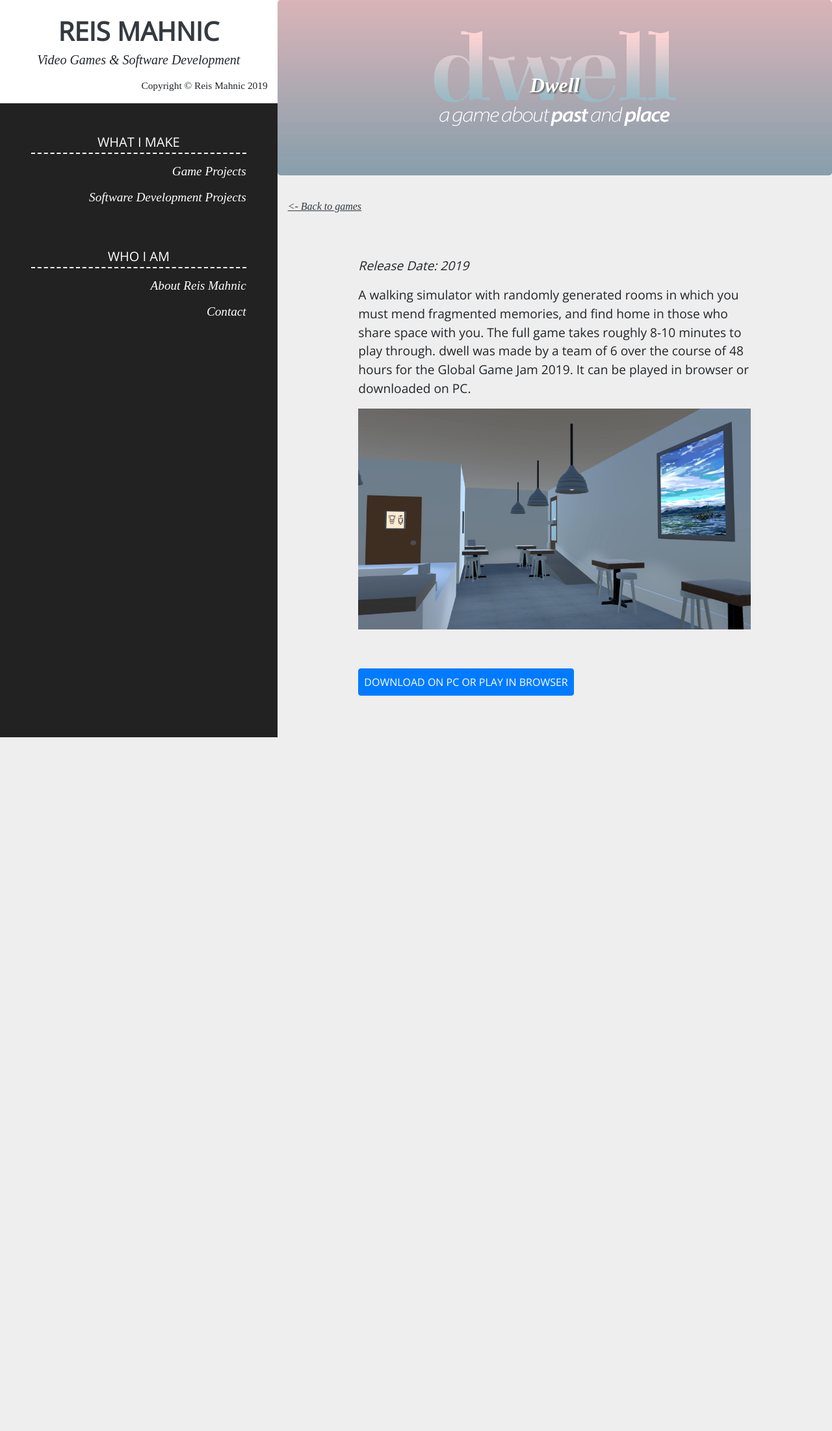
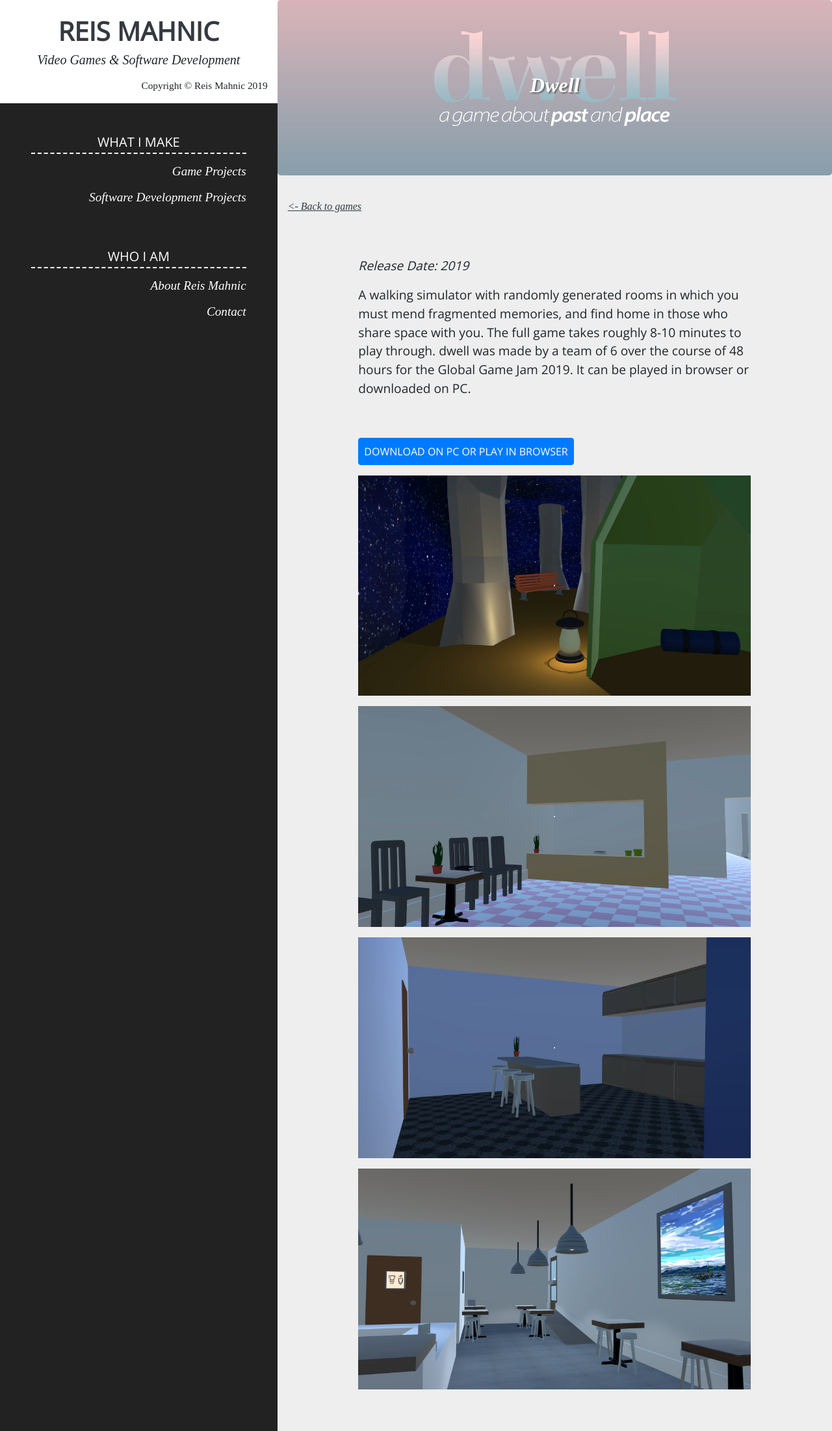
Before and after one commit to reismahnic/reis-mahnic, a Jekyll site: the page built from _games/dwell.md, in a window 1280 px wide. Shown: the whole page at 65% size. Built offline with Jekyll 4.4.1, drawn with Linux system fonts in a browser that asks for light colours; before the commit the page ends 1135 px from its top, so only the background shows below that.

Commit message:
Update Game “dwell”

```diff
--- a/_games/dwell.md
+++ b/_games/dwell.md
@@ -4,10 +4,18 @@ release_date: 2019
 header_image: /reis-mahnic/assets/images/dwell5.jpg
 order: 3
 ---
+
+
 A walking simulator with randomly generated rooms in which you must mend fragmented memories, and find home in those who share space with you. The full game takes roughly 8-10 minutes to play through. dwell was made by a team of 6 over the course of 48 hours for the Global Game Jam 2019. It can be played in browser or downloaded on PC.
-
-![An example of an image](/reis-mahnic/assets/images/dwell4.jpg)
 
 <br>
 
 [DOWNLOAD ON PC OR PLAY IN BROWSER ](https://katietdyer.itch.io/dwell){: .btn .btn-primary .p-2}
+
+![](/reis-mahnic/assets/images/dwell1.jpg)
+
+![](/reis-mahnic/assets/images/dwell2.jpg)
+
+![](/reis-mahnic/assets/images/dwell3.jpg)
+
+![](/reis-mahnic/assets/images/dwell4.jpg)
```
